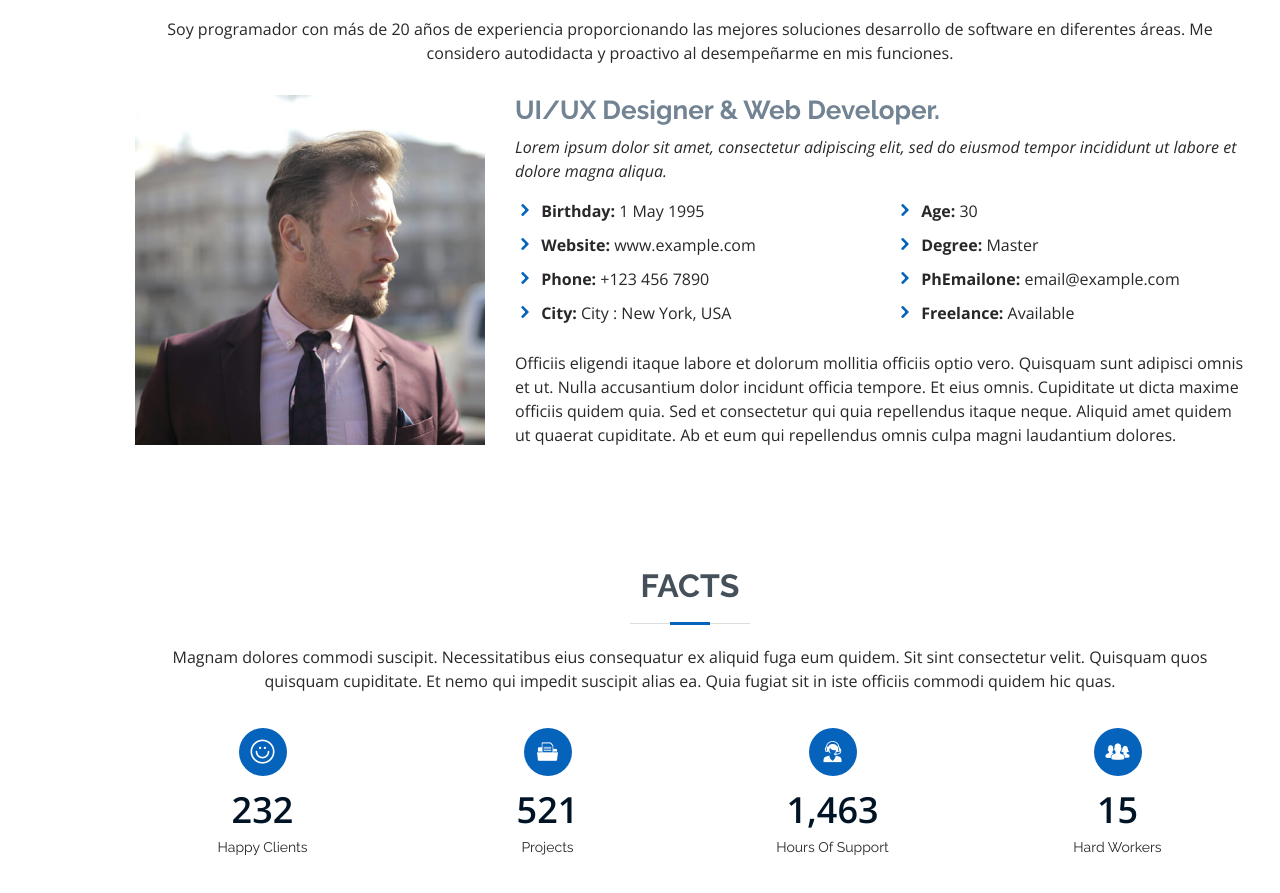
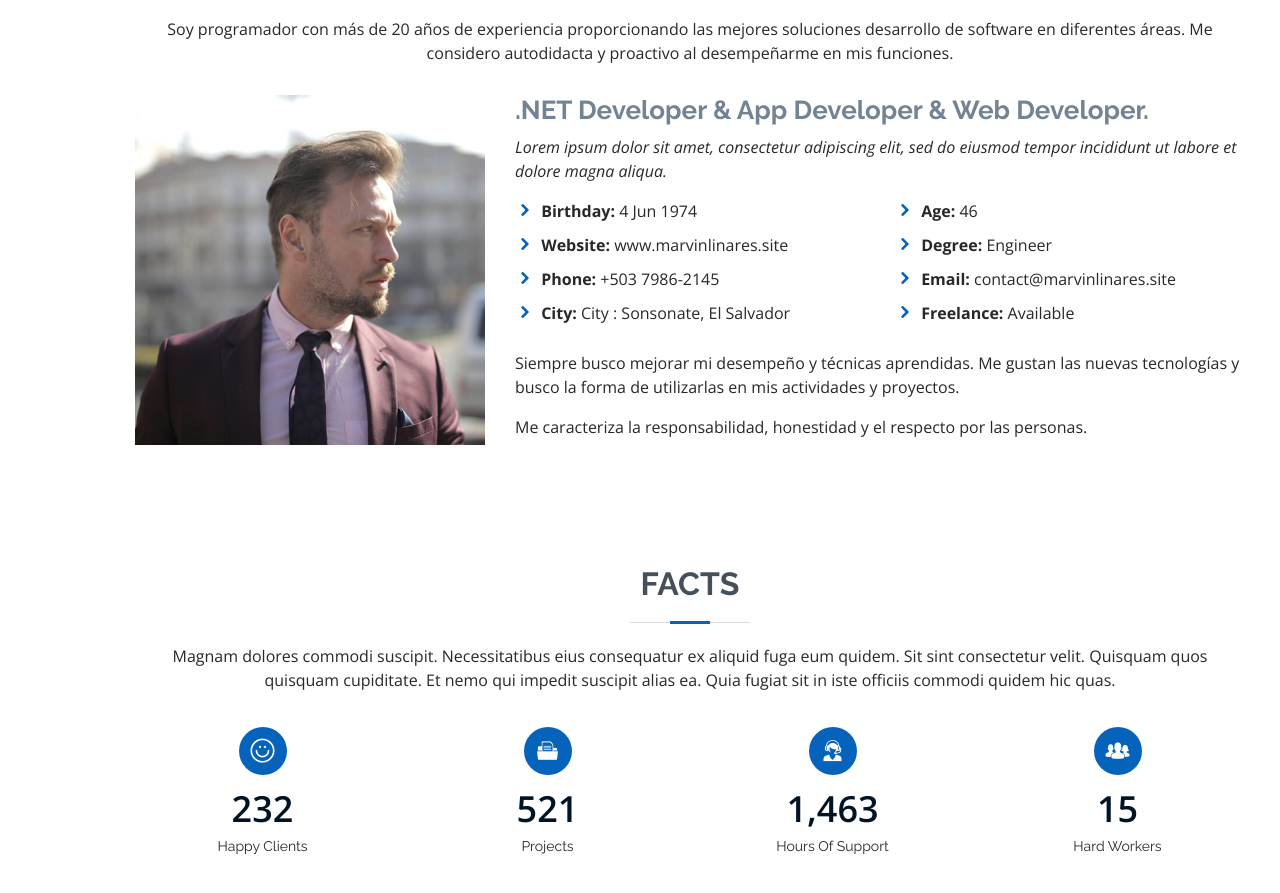
Before and after one commit to marvinhlc/MarvinLinaresResume, a plain HTML site: page index.html in a window 1280 px wide. Shown: the part 921-1814 px from the top of the page. Drawn offline with nearby package versions, Linux system fonts and the light colour scheme.

Commit message:
Update index.html
about texts

```diff
--- a/index.html
+++ b/index.html
@@ -88,7 +88,7 @@
             <img src="assets/img/profile-img.jpg" class="img-fluid" alt="">
           </div>
           <div class="col-lg-8 pt-4 pt-lg-0 content">
-            <h3>UI/UX Designer &amp; Web Developer.</h3>
+            <h3>.NET Developer &amp; App Developer &amp; Web Developer.</h3>
             <p class="font-italic">
               Lorem ipsum dolor sit amet, consectetur adipiscing elit, sed do eiusmod tempor incididunt ut labore et dolore
               magna aliqua.
@@ -96,24 +96,26 @@
             <div class="row">
               <div class="col-lg-6">
                 <ul>
-                  <li><i class="icofont-rounded-right"></i> <strong>Birthday:</strong> 1 May 1995</li>
-                  <li><i class="icofont-rounded-right"></i> <strong>Website:</strong> www.example.com</li>
-                  <li><i class="icofont-rounded-right"></i> <strong>Phone:</strong> +123 456 7890</li>
-                  <li><i class="icofont-rounded-right"></i> <strong>City:</strong> City : New York, USA</li>
+                  <li><i class="icofont-rounded-right"></i> <strong>Birthday:</strong> 4 Jun 1974</li>
+                  <li><i class="icofont-rounded-right"></i> <strong>Website:</strong> www.marvinlinares.site</li>
+                  <li><i class="icofont-rounded-right"></i> <strong>Phone:</strong> +503 7986-2145</li>
+                  <li><i class="icofont-rounded-right"></i> <strong>City:</strong> City : Sonsonate, El Salvador</li>
                 </ul>
               </div>
               <div class="col-lg-6">
                 <ul>
-                  <li><i class="icofont-rounded-right"></i> <strong>Age:</strong> 30</li>
-                  <li><i class="icofont-rounded-right"></i> <strong>Degree:</strong> Master</li>
-                  <li><i class="icofont-rounded-right"></i> <strong>PhEmailone:</strong> email@example.com</li>
+                  <li><i class="icofont-rounded-right"></i> <strong>Age:</strong> 46</li>
+                  <li><i class="icofont-rounded-right"></i> <strong>Degree:</strong> Engineer</li>
+                  <li><i class="icofont-rounded-right"></i> <strong>Email:</strong> contact@marvinlinares.site</li>
                   <li><i class="icofont-rounded-right"></i> <strong>Freelance:</strong> Available</li>
                 </ul>
               </div>
             </div>
             <p>
-              Officiis eligendi itaque labore et dolorum mollitia officiis optio vero. Quisquam sunt adipisci omnis et ut. Nulla accusantium dolor incidunt officia tempore. Et eius omnis.
-              Cupiditate ut dicta maxime officiis quidem quia. Sed et consectetur qui quia repellendus itaque neque. Aliquid amet quidem ut quaerat cupiditate. Ab et eum qui repellendus omnis culpa magni laudantium dolores.
+              Siempre busco mejorar mi desempeño y técnicas aprendidas. Me gustan las nuevas tecnologías y busco la forma de utilizarlas en mis actividades y proyectos.
+            </p>
+            <p>
+              Me caracteriza la responsabilidad, honestidad y el respecto por las personas.
             </p>
           </div>
         </div>
```
